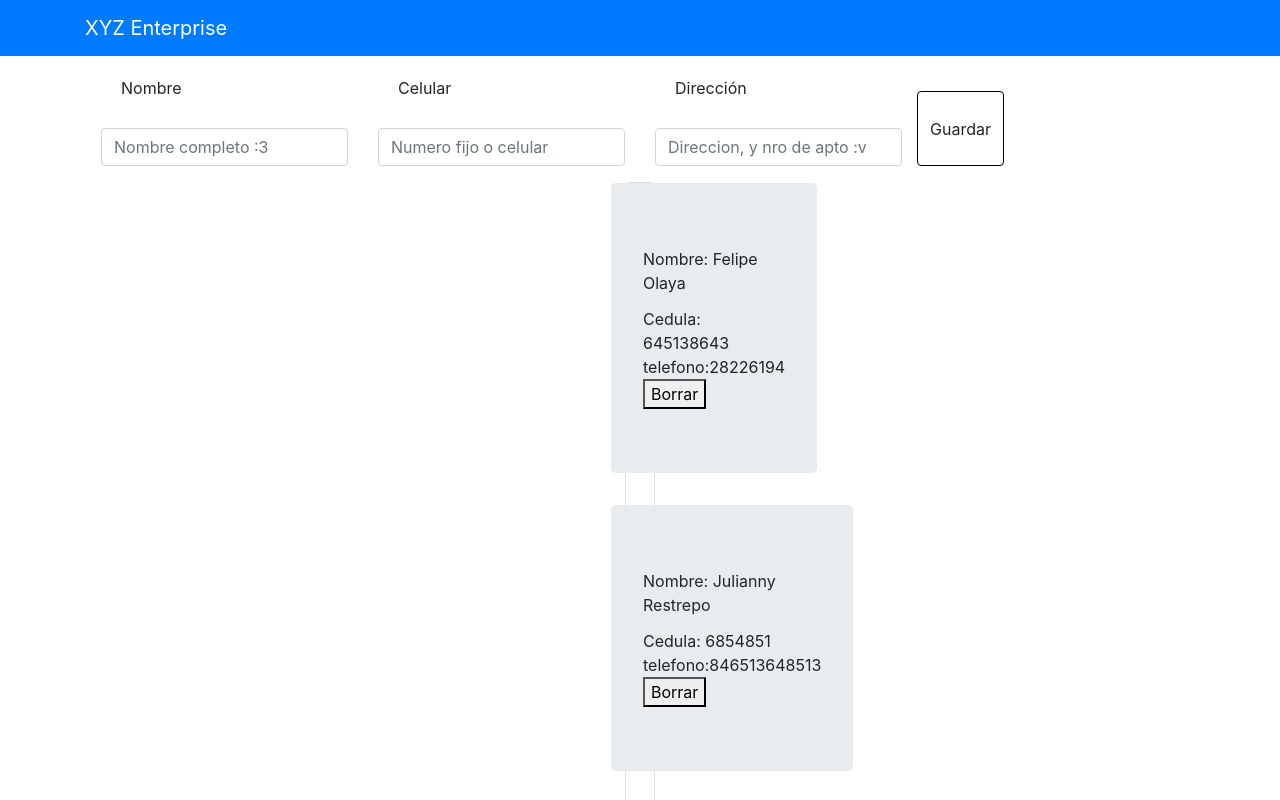
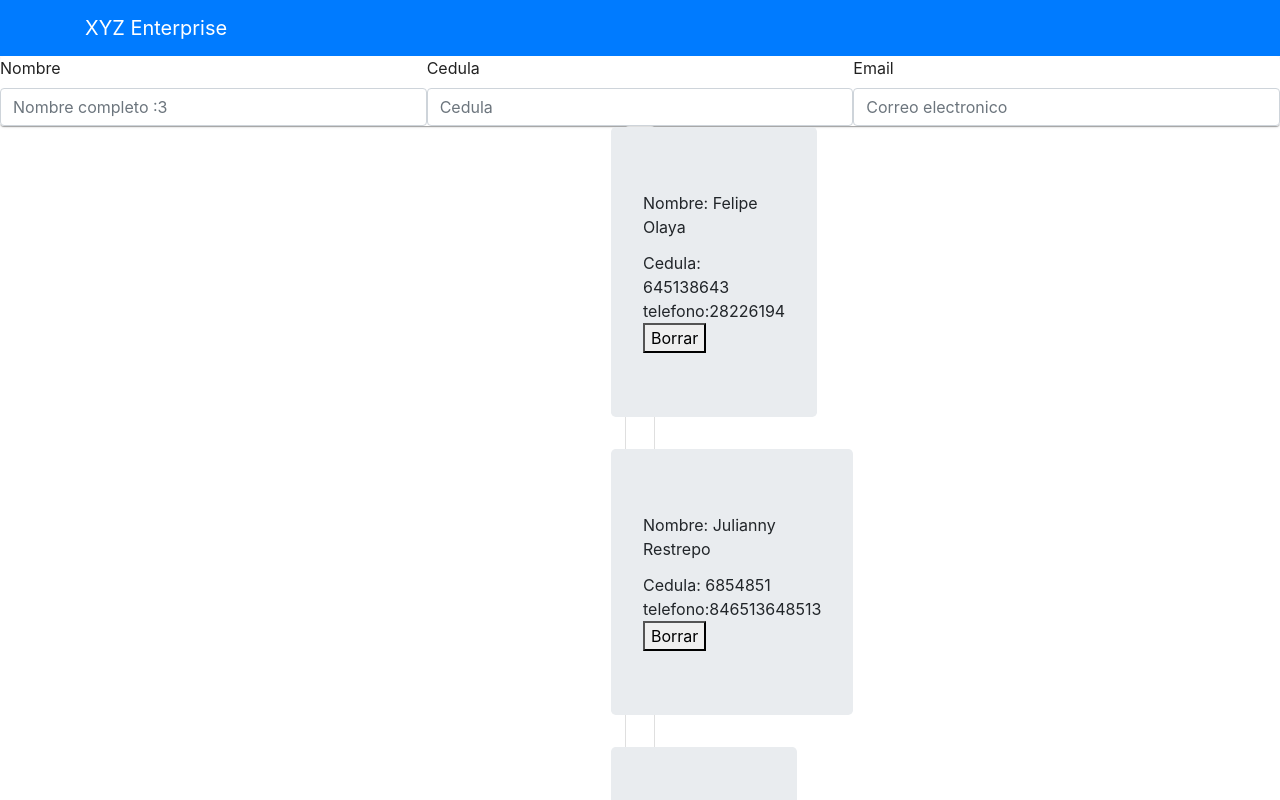
Before and after one commit to folayao/telematicaProyectoFinalHawasJuliFelipe, a React (Create React App) app: page / in a window 1280 px wide. Shown: the top 800 px of the page. Built offline with nearby package versions, Linux system fonts and the light colour scheme.

Commit message:
-changed params

```diff
--- a/package.json
+++ b/package.json
@@ -3,6 +3,7 @@
   "version": "0.1.0",
   "private": true,
   "dependencies": {
+    "@material-ui/core": "^4.10.1",
     "@testing-library/jest-dom": "^4.2.4",
     "@testing-library/react": "^9.5.0",
     "@testing-library/user-event": "^7.2.1",
--- a/src/componentes/Form.js
+++ b/src/componentes/Form.js
@@ -1,29 +1,28 @@
 import React from 'react';
+import Grid from '@material-ui/core/Grid';
+import Paper from '@material-ui/core/Paper';
 import {FormGroup} from "reactstrap";
 import '../styles/form.scss'
+
 const Form = () => {
+
     return (
-        <div className="container ">
-            <FormGroup className="labels mx-3">
-                <div className="row">
-                    <div className="col-3">
-                        <label className="formulario1">Nombre</label>
-                        <input type="text"  className="input1 form-control" placeholder="Nombre completo :3"/>
-                    </div>
-                    <div className="col-3">
-                        <label className="formulario2">Celular</label>
-                        <input type="text"  className="input2 form-control" placeholder="Numero fijo o celular"/>
-                    </div>
-                    <div className="col-3">
-                        <label className="formulario3">Dirección</label>
-                        <input type="text"  className="input3 form-control" placeholder="Direccion, y nro de apto :v"/>
-                    </div>
-                    <button type="submit" class="btn prymary" onClick="">
-                    Guardar
-                    </button>
-                </div>
-            </FormGroup>
-        </div>
+        <Paper className="params" id="paperParams">
+            <Grid container direction="row">
+                <Grid className="inputs" item xs={4}>
+                    <label className="formulario1">Nombre</label>
+                    <input type="text"  className="input1 form-control" placeholder="Nombre completo :3"/>
+                </Grid>
+                <Grid className="inputs" item xs={4}>
+                    <label className="formulario1">Cedula</label>
+                    <input type="text"  className="input1 form-control" placeholder="Cedula"/>
+                </Grid>
+                <Grid className="inputs" item xs={4}>
+                    <label className="formulario1">Email</label>
+                    <input type="text"  className="input1 form-control" placeholder="Correo electronico"/>
+                </Grid>
+            </Grid>
+        </Paper>
     );
 };
 
```
Also changed, not shown: 1 other file (tests, documents, lock files or other folders).
